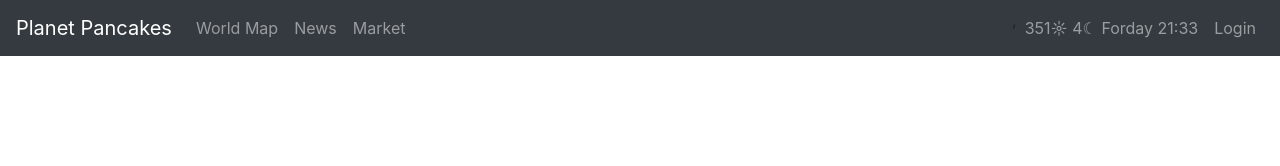
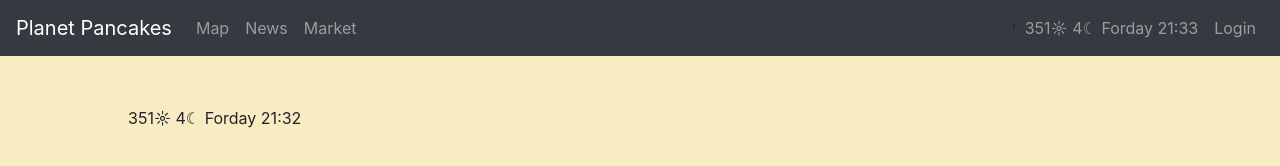
Before and after one commit to alex-stewart/planet-pancakes, a React app in the folder src/main/webapp/WEB-INF/view/react/: page /calendar in a window 1280 px wide. Built offline with nearby package versions, Linux system fonts and the light colour scheme; no server answers; a web font is replaced by a local one.

Commit message:
Started work on calendar page

```diff
--- a/src/main/webapp/WEB-INF/view/react/src/components/App.js
+++ b/src/main/webapp/WEB-INF/view/react/src/components/App.js
@@ -5,6 +5,7 @@ import Navigation from './Navigation';
 import User from './User';
 import News from './News'
 import Market from './Market'
+import Calendar from './Calendar'
 import axios from "axios";
 
 export default class App extends Component {
@@ -65,6 +66,7 @@ export default class App extends Component {
                     <Route path="/market"
                            render={(props) => <Market {...props} user={this.state.currentUser} updateUser={this.loadCurrentlyLoggedInUser.bind(this)}/>}
                     />
+                    <Route path={"/calendar"} component={Calendar}/>
                 </div>
             </BrowserRouter>
         ]);
--- a/src/main/webapp/WEB-INF/view/react/src/components/Calendar.js
+++ b/src/main/webapp/WEB-INF/view/react/src/components/Calendar.js
@@ -1,11 +1,20 @@
 import React, {Component} from 'react';
+import {GameDate} from '../util/GameDate';
 
 export default class Calendar extends Component {
 
+    constructor(props) {
+        super(props);
+        this.state = {
+            gameDate: GameDate.now()
+        };
+    }
+
     render() {
-        return <div>
-            test
-        </div>
-
+        return (
+            <div className={"pp-page"}>
+                {this.state.gameDate.toString()}
+            </div>
+        )
     }
 }
--- a/src/main/webapp/WEB-INF/view/react/src/components/DateAndTime.js
+++ b/src/main/webapp/WEB-INF/view/react/src/components/DateAndTime.js
@@ -8,7 +8,7 @@ export default class DateAndTime extends Component {
     constructor(props) {
         super(props);
         this.state = {
-            gateDate: GameDate.now()
+            gameDate: GameDate.now()
         };
     };
 
@@ -35,6 +35,12 @@ export default class DateAndTime extends Component {
             date = this.state.gameDate.toString()
         }
 
-        return <div>{date}</div>
+        return (
+            <div>
+                <div className={"navbar-date-time"}>
+                    {date}
+                </div>
+            </div>
+        )
     }
 }
--- a/src/main/webapp/WEB-INF/view/react/src/components/Market.js
+++ b/src/main/webapp/WEB-INF/view/react/src/components/Market.js
@@ -101,16 +101,16 @@ export default class Market extends Component {
         let headers = user ? loggedInColumns : defaultColumns;
 
         return (
-            <div className={"market-page"}>
+            <div className={"pp-page"}>
                 {coinsBar}
                 <Table>
                     <thead className={"thead-dark"}>
-                         {headers}
+                    {headers}
                     </thead>
-                    <tbody  className={"table-light"}>
-                        {
-                            this.state.resources.map(this.renderResourceRow.bind(this))
-                        }
+                    <tbody className={"table-light"}>
+                    {
+                        this.state.resources.map(this.renderResourceRow.bind(this))
+                    }
                     </tbody>
                 </Table>
                 <Alert color={this.state.alertColor} isOpen={this.state.alertVisible} toggle={onAlertDismiss}>
--- a/src/main/webapp/WEB-INF/view/react/src/components/Navigation.js
+++ b/src/main/webapp/WEB-INF/view/react/src/components/Navigation.js
@@ -1,48 +1,28 @@
 import React from 'react';
 import {Collapse, Nav, Navbar, NavbarBrand, NavbarToggler, NavItem, NavLink} from 'reactstrap';
 import DateAndTime from "./DateAndTime";
-
-const MILLISECONDS_IN_DAY = 86400000;
 
 export default class Example extends React.Component {
     constructor(props) {
         super(props);
 
-        this.toggle = this.toggle.bind(this);
+        this.toggleNav = this.toggleNav.bind(this);
         this.state = {
-            isOpen: false,
-            date: Date.now()
+            navIsOpen: false,
         };
     }
 
-    toggle() {
+    toggleNav() {
         this.setState({
-            isOpen: !this.state.isOpen
+            navIsOpen: !this.state.navIsOpen
         });
     }
 
-    tick() {
-        this.setState({
-            date: new Date(),
-        });
-    }
-
-    componentDidMount() {
-        this.timerID = setInterval(
-            () => this.tick(),
-            3600000
-        );
-    }
-
-    componentWillUnmount() {
-        clearInterval(this.timerID);
-    }
-
     render() {
-        function leftNavigation() {
+        const leftNavigation = function () {
             return <Nav className="p2" navbar>
                 <NavItem>
-                    <NavLink href="/map">World Map</NavLink>
+                    <NavLink href="/map">Map</NavLink>
                 </NavItem>
                 <NavItem>
                     <NavLink href="/news">News</NavLink>
@@ -51,13 +31,13 @@ export default class Example extends React.Component {
                     <NavLink href="/market">Market</NavLink>
                 </NavItem>
             </Nav>
-        }
+        };
 
-        function rightNavigation(user, days) {
+        const rightNavigation = function (user) {
             if (user) {
                 return <Nav className="ml-auto" navbar>
                     <NavItem>
-                        <div className={"navbar-date-time"}><DateAndTime days={days} time={true}/></div>
+                        <DateAndTime/>
                     </NavItem>
                     <NavItem>
                         <NavLink href="/user">{user.name}</NavLink>
@@ -69,24 +49,22 @@ export default class Example extends React.Component {
             } else {
                 return <Nav className="ml-auto" navbar>,
                     <NavItem>
-                        <div className={"navbar-date-time"}><DateAndTime days={days} time={true}/></div>
+                        <DateAndTime/>
                     </NavItem>
                     <NavItem>
                         <NavLink href="/login">Login</NavLink>
                     </NavItem>
                 </Nav>
             }
-        }
-
-        let days = Math.ceil(this.state.date / MILLISECONDS_IN_DAY);
+        };
 
         return (
             <Navbar color="dark" dark expand="md">
                 <NavbarBrand href="/">Planet Pancakes</NavbarBrand>
-                <NavbarToggler onClick={this.toggle}/>
-                <Collapse isOpen={this.state.isOpen} navbar>
+                <NavbarToggler onClick={this.toggleNav}/>
+                <Collapse isOpen={this.state.navIsOpen} navbar>
                     {leftNavigation()}
-                    {rightNavigation(this.props.user, days)}
+                    {rightNavigation(this.props.user)}
                 </Collapse>
             </Navbar>
         );
--- a/src/main/webapp/WEB-INF/view/react/src/main.css
+++ b/src/main/webapp/WEB-INF/view/react/src/main.css
@@ -132,7 +132,7 @@ html, body, #root {
     margin-top: 20px;
 }
 
-.market-page {
+.pp-page {
     background-color: #F8ECC2;
     height: calc(100% - 56px);
     padding-top: 50px;
```
